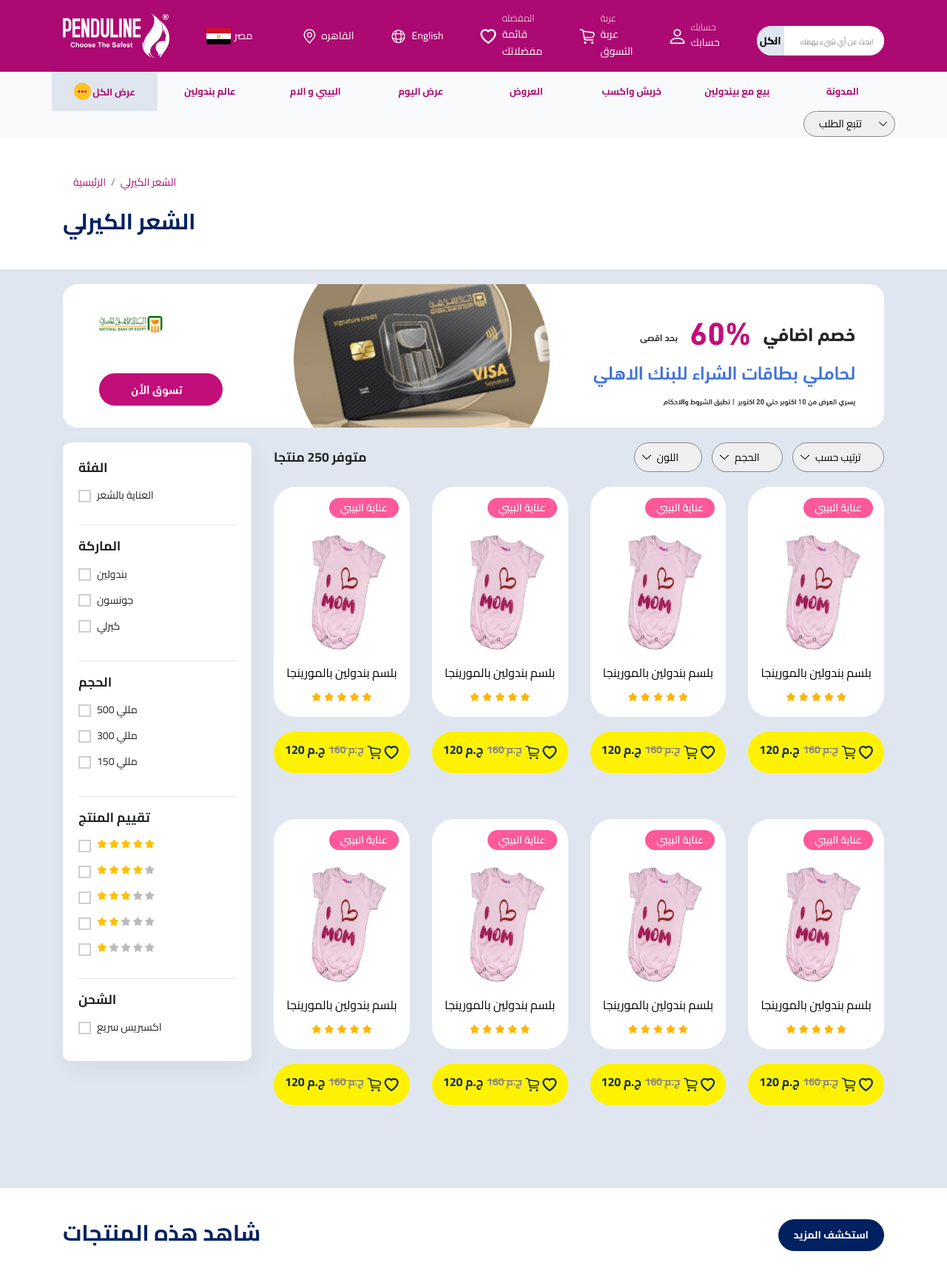
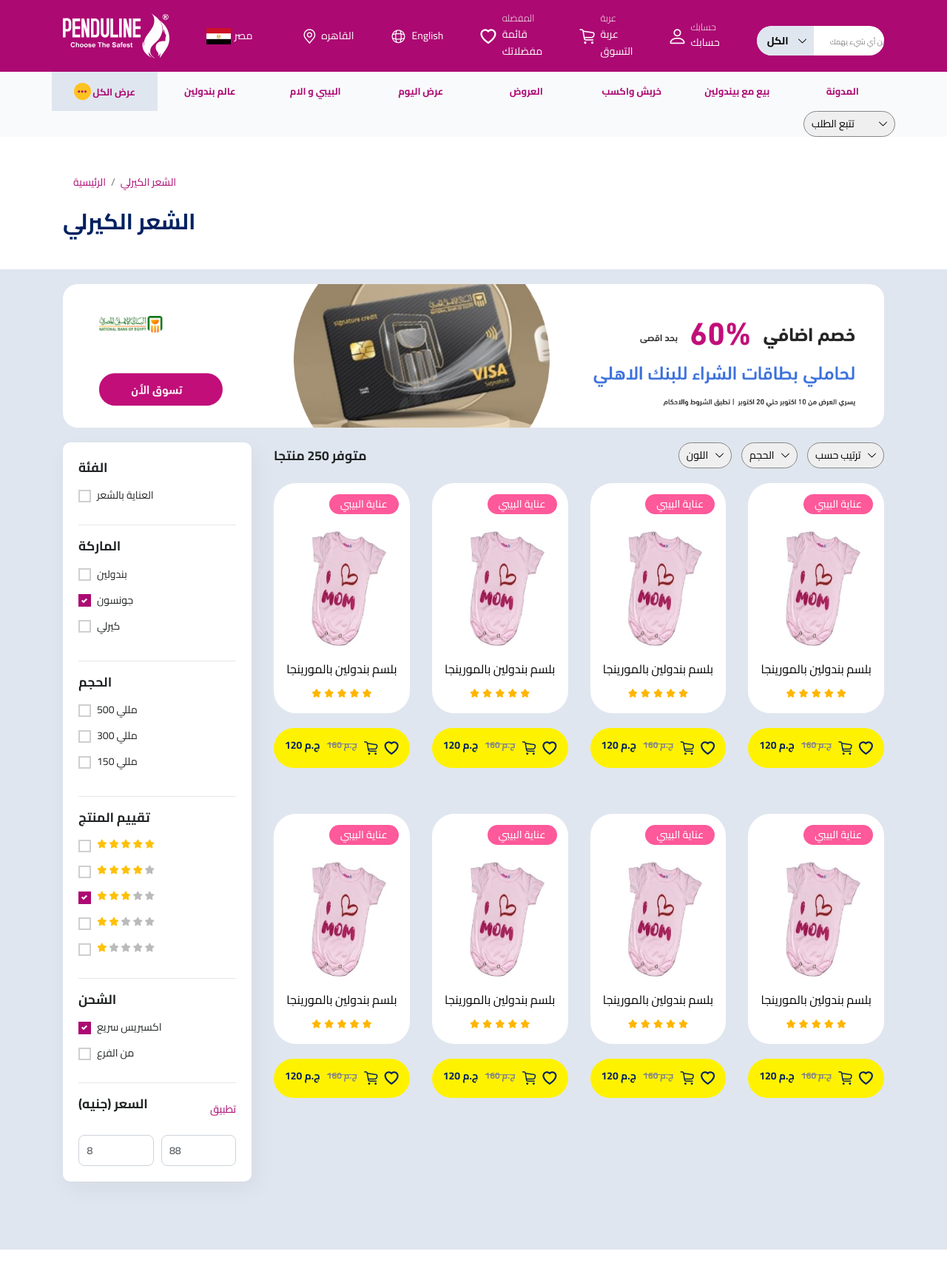
Before and after one commit to waleedo0o7/penduline, a PHP site: page /view-products-list.php in a window 1280 px wide. Shown: the top 1722 px of the page at 74% size. Run offline with PHP 8.4, Linux system fonts and the light colour scheme; some libraries are stand-ins or nearby versions; some web fonts are replaced.

Commit message:
fix select and arrows

```diff
--- a/assets/js/app.js
+++ b/assets/js/app.js
@@ -198,6 +198,7 @@
   showMobileMenu();
   closeMobileMenu();
   productSliderSwiper();
+  initSliderRange();
 });
 
 function scrollFunction(topButton, headerNav) {
@@ -225,16 +226,11 @@
   });
 }
 
-
 function closeMobileMenu() {
   $('.close-mobile-menu').on("click", function () {
     $(".header__top").removeClass('show')
   });
 }
-
-
-
-
 
 let productSliderSwiper = () => {
 
@@ -274,3 +270,37 @@
   });
 
 }
+
+
+
+let initSliderRange = (initStart, initEnd) => {
+
+  initStart = $("#from-value").val();
+  initEnd = $("#to-value").val();
+
+  $.fn.rangeSlider = function (options) {
+    return $(this).slider({
+      range: true,
+      min: 0,
+      max: 100,
+      values: [initStart, initEnd]
+    });
+  };
+
+  $(".slider-range").rangeSlider();
+
+  setTimeout(() => {
+    $(".slider-range").on("slide", function (event, ui) {
+
+      let startVal = ui.values[0];
+      let endVal = ui.values[1];
+
+      console.log($(event.target).parents(".co-range-slider"))
+
+      $(event.target).parents(".co-range-slider").find("#from-value").val(startVal)
+      $(event.target).parents(".co-range-slider").find("#to-value").val(endVal)
+
+    });
+  }, 200);
+
+}
--- a/layout-footer.php
+++ b/layout-footer.php
@@ -188,8 +188,8 @@
     <div class="footer__copy-rights">
       <div class="footer__copy-rights__logo">
         <img src="assets/images/Brand/logo-main.png" alt="Logo">
-        <h2 class="footer__copy-rights__logo__heading lead">جميع الحقوق محفوظة للمركز الوطني لكفاءة وترشيد المياه
-          2023</h2>
+        <p class="footer__copy-rights__logo__heading">جميع الحقوق محفوظة للمركز الوطني لكفاءة وترشيد المياه
+          2023</p>
       </div>
 
       <div>
@@ -232,7 +232,11 @@
 <script src="other/js/swiper-bundle.min.js"></script>
 <script src="assets/js/popper.min.js"></script>
 <script src="assets/js/bootstrap.min.js"></script>
+
+<script src="other/js/jquery-ui.js"></script>
+
 <script src="assets/js/app.js"></script>
+
 </body>
 
 </html>
--- a/layout-header.php
+++ b/layout-header.php
@@ -1,5 +1,6 @@
 <!doctype html>
-<html lang="en">
+
+<html dir="<?php if (isset($_GET['dir']))   echo $_GET['dir']; ?>">
 
 <head>
   <meta charset="UTF-8" />
@@ -11,12 +12,15 @@
   <link rel="stylesheet" href="assets/css/jquery.fancybox.css" />
 
   <?php
-    if (isset($_GET['dir']))
-      echo '<link rel="stylesheet" href="assets/css/style-rtl.min.css" />';
-    else {
-      echo '<link rel="stylesheet" href="assets/css/style-ltr.min.css" />';
-    }
+  if (isset($_GET['dir']))
+    echo '<link rel="stylesheet" href="assets/css/style-rtl.min.css" />';
+  else {
+    echo '<link rel="stylesheet" href="assets/css/style-ltr.min.css" />';
+  }
   ?>
+
+
+  <link href="other/css/jquery-ui.css" rel="stylesheet" type="text/css">
 
   <link rel="stylesheet" href="https://cdnjs.cloudflare.com/ajax/libs/font-awesome/6.5.1/css/all.min.css" integrity="sha512-DTOQO9RWCH3ppGqcWaEA1BIZOC6xxalwEsw9c2QQeAIftl+Vegovlnee1c9QX4TctnWMn13TZye+giMm8e2LwA==" crossorigin="anonymous" referrerpolicy="no-referrer" />
   <link rel="preconnect" href="https://fonts.googleapis.com" />
--- a/layout-top-nav.php
+++ b/layout-top-nav.php
@@ -56,7 +56,7 @@
         <span>English</span>
       </div>
       <div class="co-search">
-        <select>
+        <select class="select">
           <option value="0">الكل</option>
           <option value="1">1الكل</option>
         </select>
@@ -128,7 +128,7 @@
           <a href="" class="header__nav__item__link">المدونة</a>
         </li>
       </ul>
-      <select class="header__nav-list__track-order">
+      <select class="select header__nav-list__track-order">
         <option value="0">تتبع الطلب</option>
         <option value="0">تتبع الطلب اولا</option>
       </select>
--- a/src/scss/_main.scss
+++ b/src/scss/_main.scss
@@ -226,19 +226,17 @@
 }
 
 select.select {
-  height: 40px;
+  height: 35px;
   border-color: #878787;
-  outline-color: #878787;
   border-radius: 30px;
-  padding: 0 30px;
-  -moz-appearance: none;
-  -webkit-appearance: none;
+  padding-inline-end: 30px;
+  padding-inline-start: 10px;
   appearance: none;
   background-image: url(../icons/down-arrow.svg);
   background-repeat: no-repeat;
-  background-position-x: 10px;
+  background-position-x: calc(100% - 10px);
   background-position-y: 50%;
-  background-size: 12px;
+  background-size: 11px;
 }
 
 .co-products-list-header {
@@ -323,6 +321,16 @@
   &:hover {
     color: $primary-color;
   }
+}
+
+.gap-1 {
+  gap: 5px;
+}
+.gap-2 {
+  gap: 10px;
+}
+.gap-3 {
+  gap: 15px;
 }
 
 // end new components code
@@ -816,8 +824,50 @@
     display: flex;
     flex-direction: column;
 
-    .day-offers-navigation__button--next{
+    .day-offers-navigation__button--prev {
       margin-bottom: 15px;
     }
   }
 }
+
+.co-range-slider {
+  margin: 0;
+  padding: 0;
+  #sliderrange,
+  #sliderrange-one-axis,
+  .slider-range,
+  .range-slider {
+    width: 100%;
+    background: $color-grey;
+  }
+
+  .ui-widget.ui-widget-content {
+    border: none;
+  }
+
+  .ui-state-default,
+  .ui-widget-content .ui-state-default {
+    border-color: $primary-color !important;
+    background-color: $primary-color !important;
+    border-radius: 100px;
+    border-width: 2px;
+    margin-top: -3px;
+  }
+
+  .ui-slider-horizontal {
+    height: 3px;
+    .ui-slider-range {
+      background-color: $primary-color;
+    }
+  }
+
+  .slider-range-values {
+    display: flex;
+    justify-content: space-between;
+    align-items: center;
+    margin: 10px -5px;
+    p {
+      font-size: 14px;
+    }
+  }
+}
--- a/src/scss/components/main/_product.scss
+++ b/src/scss/components/main/_product.scss
@@ -40,8 +40,8 @@
     border-radius: 30px;
     background-color: #fff200;
     color: $text-color;
-    max-width: 230px;
-    margin: auto;
+    // max-width: 230px;
+    // margin: auto;
 
     display: flex;
     align-items: center;
@@ -54,14 +54,14 @@
 
   &__price {
     &__before {
-      font-size: rem(14);
+      font-size: rem(12);
       color: #878787;
       text-decoration: line-through;
       font-weight: bold;
     }
 
     &__after {
-      font-size: rem(16);
+      font-size: rem(14);
       font-weight: bold;
     }
   }
--- a/src/scss/components/main/_swiper-navigation.scss
+++ b/src/scss/components/main/_swiper-navigation.scss
@@ -26,6 +26,7 @@
 
     .co-swiper-navigation__button {
       border-color: #878787 !important;
+      color: #878787 !important;
     }
   }
 }
--- a/src/scss/components/sahred/search-box.scss
+++ b/src/scss/components/sahred/search-box.scss
@@ -44,6 +44,8 @@
     width: 80px;
     text-align: center;
     font-weight: bold;
+    height: 100% !important;
+    border-radius: 100px 0 0 100px !important;
     @extend %dropdown-arrow;
   }
 
--- a/src/scss/layout/_footer.scss
+++ b/src/scss/layout/_footer.scss
@@ -13,6 +13,7 @@
         font-size: rem(16);
         margin-bottom: 14px;
         display: block;
+        color: #000;
       }
     }
   }
--- a/view-products-list.php
+++ b/view-products-list.php
@@ -50,7 +50,7 @@
                                 </div>
 
                                 <div class="form-group custom-control custom-checkbox mb-3">
-                                    <input type="checkbox" class="custom-control-input" id="customCheck3" name="example1">
+                                    <input type="checkbox" class="custom-control-input" id="customCheck3" name="example1" checked>
                                     <label class="custom-control-label" for="customCheck3"> جونسون </label>
                                 </div>
 
@@ -118,8 +118,8 @@
 
 
                                 <div class="form-group custom-control custom-checkbox mb-3">
-                                    <input type="checkbox" class="custom-control-input" id="customCheck2" name="example1">
-                                    <label class="custom-control-label" for="customCheck2">
+                                    <input type="checkbox" class="custom-control-input" id="customCheck44" name="example1" checked>
+                                    <label class="custom-control-label" for="customCheck44">
                                         <div class="rate">
                                             <span class="fa fa-star checked"></span>
                                             <span class="fa fa-star checked"></span>
@@ -166,12 +166,40 @@
                                 <p class="title lead bold"> الشحن </p>
 
                                 <div class="form-group custom-control custom-checkbox mb-3">
+                                    <input type="checkbox" class="custom-control-input" id="customCheck1133" name="example1" checked>
+                                    <label class="custom-control-label" for="customCheck1133"> اكسبريس سريع </label>
+                                </div>
+
+                                <div class="form-group custom-control custom-checkbox mb-3">
                                     <input type="checkbox" class="custom-control-input" id="customCheck11" name="example1">
-                                    <label class="custom-control-label" for="customCheck11"> اكسبريس سريع </label>
+                                    <label class="custom-control-label" for="customCheck11"> من الفرع </label>
                                 </div>
 
                             </div><!-- co-sidebar-item -->
 
+                            <div class="co-sidebar-item">
+
+                                <div class="d-flex justify-content-between align-items-center mb-2">
+
+                                    <p class="title lead bold"> السعر (جنيه) </p>
+
+                                    <a href="#"> تطبيق</a>
+
+                                </div>
+
+                                <div class="co-range-slider">
+
+                                    <div class="slider-range mb-3"></div>
+
+                                    <div class="d-flex dir-ltr gap-2">
+
+                                        <input class="form-control" id="from-value" placeholder="From" type="text" value="8">
+                                        <input class="form-control" id="to-value" placeholder="To" type="text" value="88">
+
+                                    </div> <!-- d-flex -->
+
+                                </div><!-- co-range-slider" -->
+                            </div><!-- co-sidebar-item -->
                         </div><!-- co-form -->
                     </div><!-- co-sidebar -->
                 </div><!-- col -->
@@ -500,10 +528,10 @@
     </div>
     <div class="recommendations__navigation co-swiper-navigation co-swiper-navigation--gray">
         <a class="co-swiper-navigation__button recommendations-navigation__button--prev">
-            <i class="icon icon-arrow_Right"></i>
+              <i class="fa fa-chevron-left"></i>
         </a>
         <a class="co-swiper-navigation__button recommendations-navigation__button--next">
-            <i class="icon icon-arrow_Left"></i>
+              <i class="fa fa-chevron-right"></i>
         </a>
     </div>
 </section>
@@ -706,10 +734,10 @@
     </div>
     <div class="best-offers__navigation co-swiper-navigation co-swiper-navigation--gray">
         <a class="co-swiper-navigation__button best-offers-navigation__button--prev">
-            <i class="icon icon-arrow_Right"></i>
+              <i class="fa fa-chevron-left"></i>
         </a>
         <a class="co-swiper-navigation__button best-offers-navigation__button--next">
-            <i class="icon icon-arrow_Left"></i>
+              <i class="fa fa-chevron-right"></i>
         </a>
     </div>
 </section>
```
Also changed, not shown: src/scss/style-rtl.scss (+20 -7 lines), view-cart.php (+4 -4 lines), view-design-system.php (+24 -7 lines), view-home.php (+14 -12 lines), view-products-details.php (+8 -8 lines), assets/css/style-ltr.min.css, assets/css/style-rtl.min.css, 2 other files.
